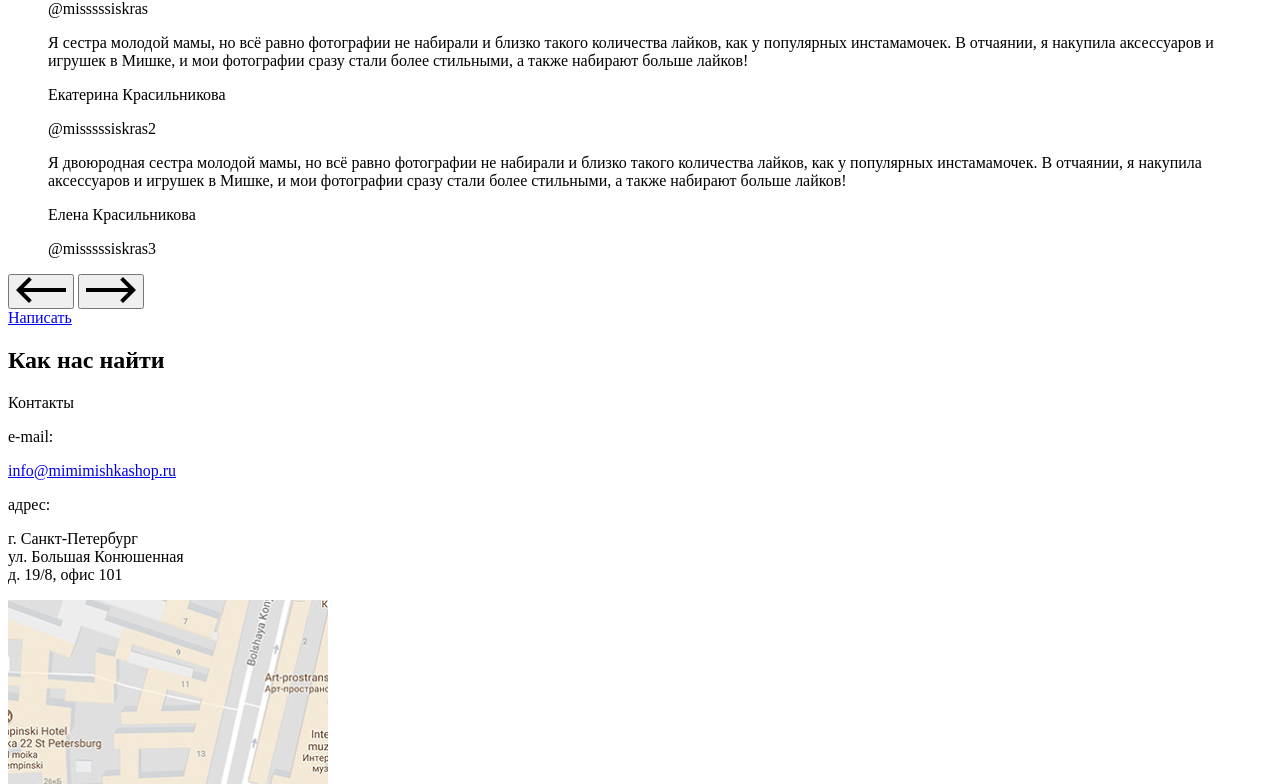
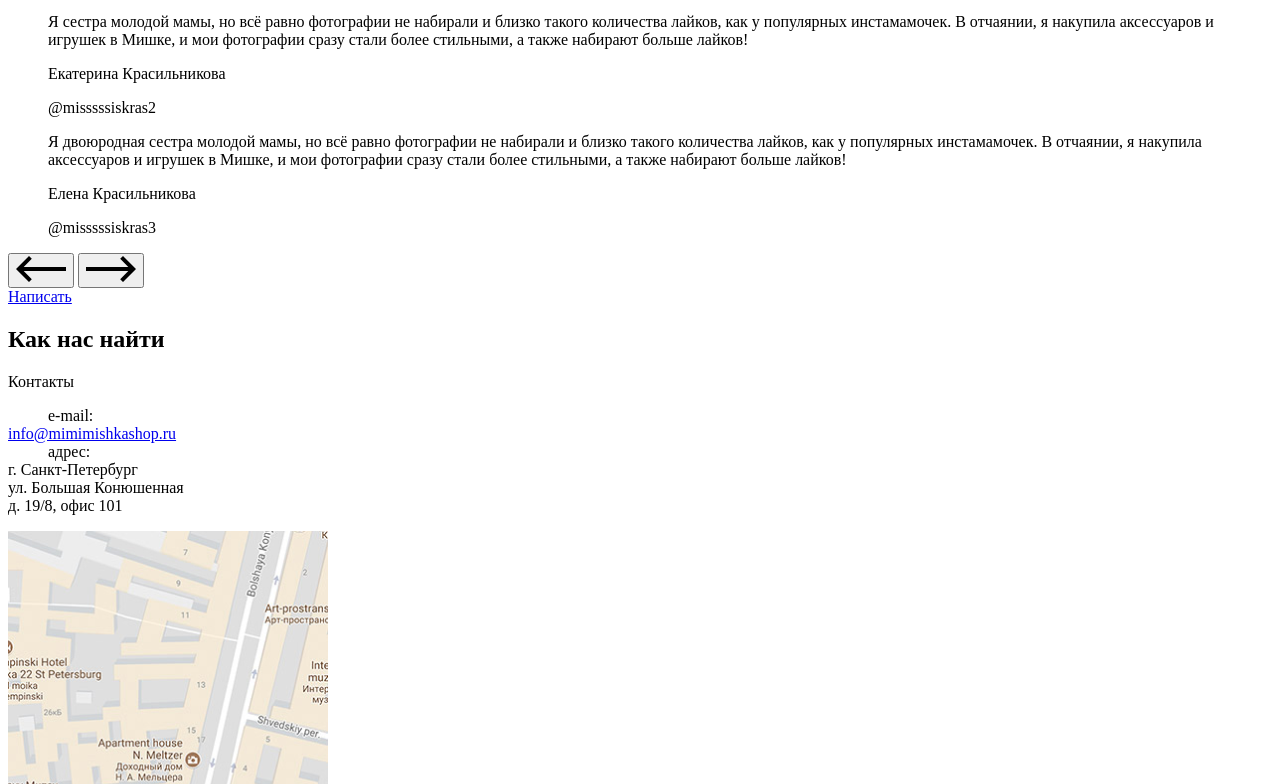
Before and after one commit to Olik-Lelik/1646879-mishka-22, a website: page source/index.html in a window 1280 px wide. Shown: the part 1695-2479 px from the top of the page. Drawn offline with Linux system fonts and the light colour scheme.

Commit message:
Добавила изменения

```diff
--- a/source/index.html
+++ b/source/index.html
@@ -43,8 +43,8 @@
             <li class="user-list__item">
               <form class="user-list__form-search" action="#" method="POST">
                 <input type="search" name="search-info">
+                <button class="user-list__button-search" type="submit">Поиск по сайту</button>
               </form>
-              <button class="user-list__button-search" type="button">Поиск по сайту</button>
             </li>
             <li class="user-list__item">
               <a href="#">Корзина: пока пуста</a>
@@ -61,7 +61,6 @@
           <ul class="species__list">
             <li class="species__item">
               <a class="species-link" href="">
-                <div class="species__interior">
                 <p>Предметы интерьера</p>
                 <svg width="40" height="62" viewBox="0 0 40 62" fill="none" xmlns="http://www.w3.org/2000/svg">
                   <g opacity="0.5">
@@ -72,17 +71,14 @@
                   <path d="M20.0499 28.7598C19.9501 28.7598 19.7506 28.8593 19.4514 28.9588C19.2519 29.0583 19.0524 29.2574 18.8529 29.3569V33.0391H21.1471V29.4564C20.6484 29.0583 20.2494 28.7598 20.0499 28.7598Z" fill="#149080"/>
                   </g>
                 </svg>
-                </div>
               </a>
             </li>
             <li class="species__item">
               <a class="species-link" href="">
-                <div class="species__toy">
                 <p>Детские игрушки</p>
                 <svg width="60" height="60" viewBox="0 0 60 60" fill="none" xmlns="http://www.w3.org/2000/svg">
                   <path opacity="0.5" d="M0 43.9933L27.4 60V36.5436L0 20.4362V43.9933ZM51.3 12.4832V15C51.3 16.8121 47.8 18.3221 43.6 18.3221C39.3 18.3221 35.9 16.8121 35.9 15V10.8725C36.2 12.5839 39.5 13.9933 43.6 13.9933C47.9 13.9933 51.3 12.4832 51.3 10.6711C51.3 8.85907 47.8 7.349 43.6 7.349C43.3 7.349 42.9 7.349 42.6 7.349L37.6 4.42954V7.55034C37.6 9.36242 34.1 10.8725 29.9 10.8725C27.2 10.8725 24.9 10.2685 23.5 9.36242C23.3 9.16108 23.1 8.95973 22.8 8.75839C22.4 8.3557 22.2 7.95302 22.2 7.55034V4.5302L17.4 7.349C17.1 7.349 16.7 7.349 16.3 7.349C12 7.349 8.60001 8.85907 8.60001 10.6711C8.60001 12.4832 12.1 13.9933 16.3 13.9933C20.4 13.9933 23.7 12.5839 24 10.8725V15C24 16.8121 20.5 18.3221 16.3 18.3221C12 18.3221 8.60001 16.8121 8.60001 15V12.5839L2.60001 16.1074L30.1 32.2148L57.5 16.2081L51.3 12.4832ZM37.7 22.7517C37.7 24.5638 34.2 26.0738 30 26.0738C25.7 26.0738 22.3 24.5638 22.3 22.7517V18.6242C22.6 20.3356 25.9 21.745 30 21.745C34.1 21.745 37.4 20.3356 37.7 18.6242V22.7517ZM32.6 36.745V60L60 43.9933V20.7383L32.6 36.745ZM29.9 6.6443C34.2 6.6443 37.6 5.13423 37.6 3.32215C37.6 1.51007 34.1 0 29.9 0C25.6 0 22.2 1.51007 22.2 3.32215C22.2 5.13423 25.6 6.6443 29.9 6.6443Z" fill="#149080"/>
                 </svg>
-                </div>
               </a>
             </li>
           </ul>
@@ -173,10 +169,14 @@
         <div class="contacts__wrapper">
           <h2>Как нас найти</h2>
          	<p class="contacts__title">Контакты</p>
-          <p class="contacts__text">e-mail:</p>
-          <a class="contacts__email" href="#">info@mimimishkashop.ru</a>
-          <p class="contacts__text">адрес:</p>
-          <p class="contacts__text">г. Санкт-Петербург<br> ул. Большая Конюшенная<br> д. 19/8, офис 101</p>
+					<dl class="contacts__list">
+						<dd>e-mail:</dd>
+						<dt class="contacts__email">
+							<a href="#">info@mimimishkashop.ru</a>
+						</dt>
+						<dd>адрес:</dd>
+						<dt>г. Санкт-Петербург<br> ул. Большая Конюшенная<br> д. 19/8, офис 101</dt>
+					</dl>
           <div class="contacts__map">
             <img src="../source/img/map-mobile.png" width="320" height="455" alt="Навигационная карта">
           </div>
```
Lines whose indentation alone changed are shown as unchanged.
